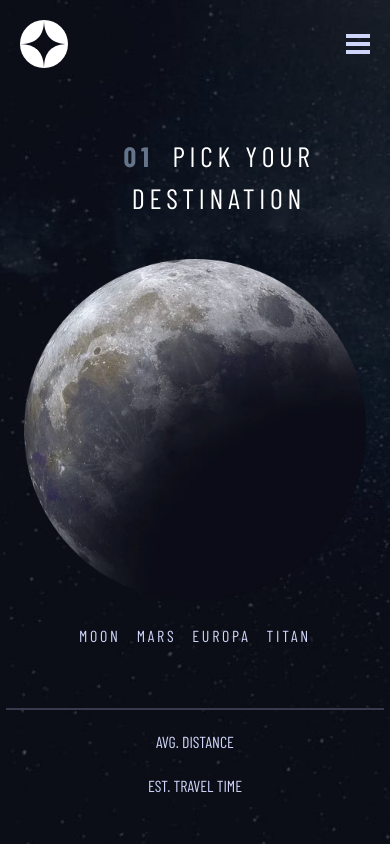
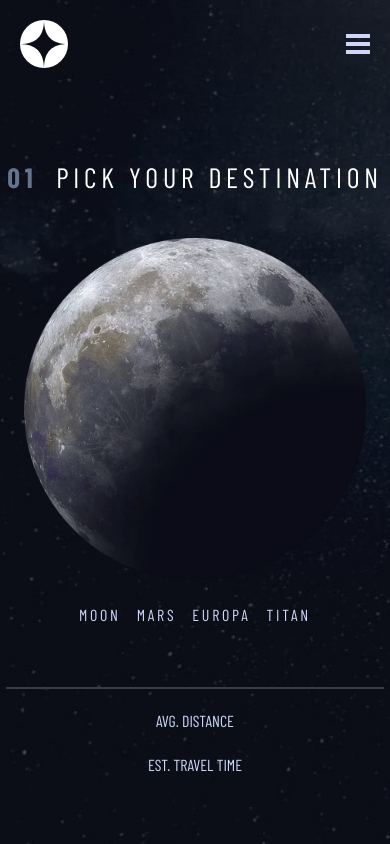
Before and after one commit to jdpena28/space-tourism, a Next.js app: page /destination/1 in a window 390 px wide. Built offline with nearby package versions, Linux system fonts and the light colour scheme; a web font is replaced by a local one.

Commit message:
FIX: alignment of subheading in large device

```diff
--- a/pages/destination/[planet].tsx
+++ b/pages/destination/[planet].tsx
@@ -26,7 +26,7 @@ const Planet: NextPage = () => {
         <Subheading
           num="01"
           text="PICK YOUR DESTINATION"
-          className="ml-12 text-center md:text-left"
+          className="text-center md:ml-12 md:text-left"
         />
         <div className="items-center lg:flex">
           <div className="my-4 w-full px-6">
```
